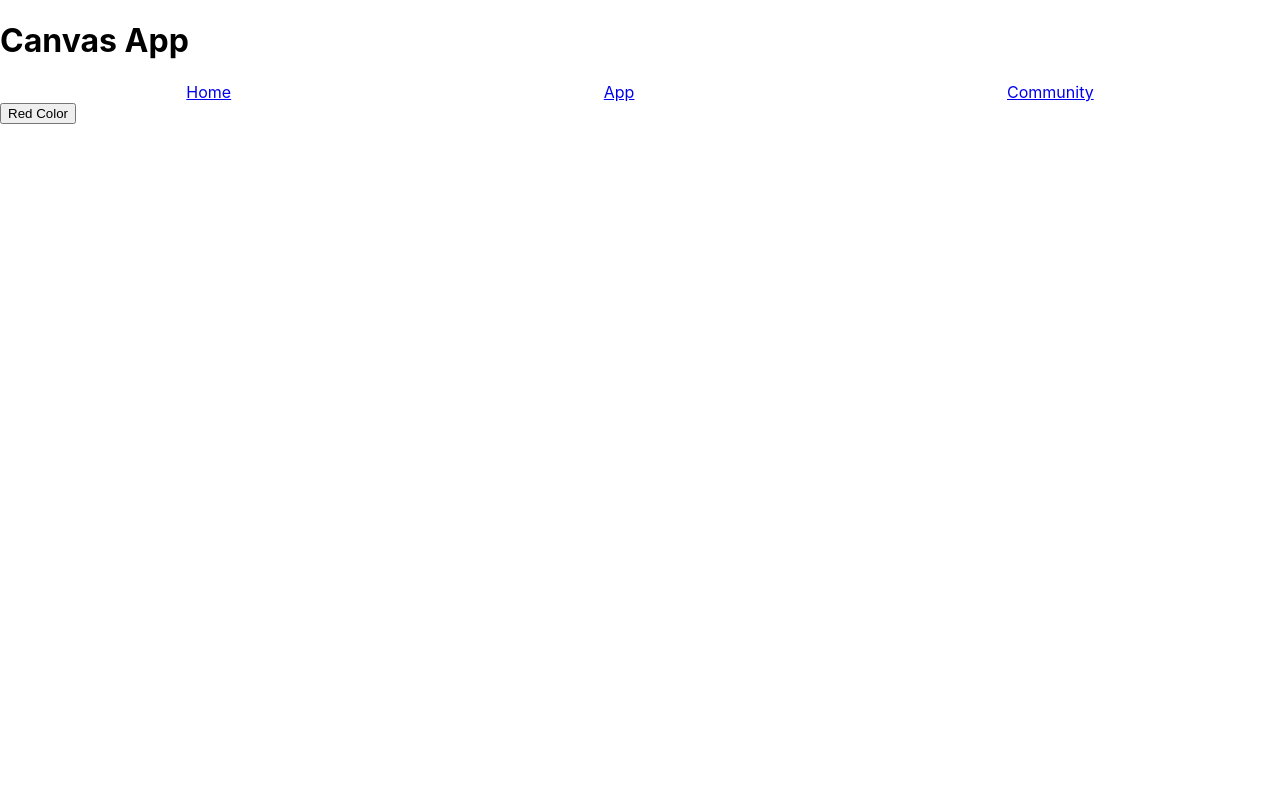
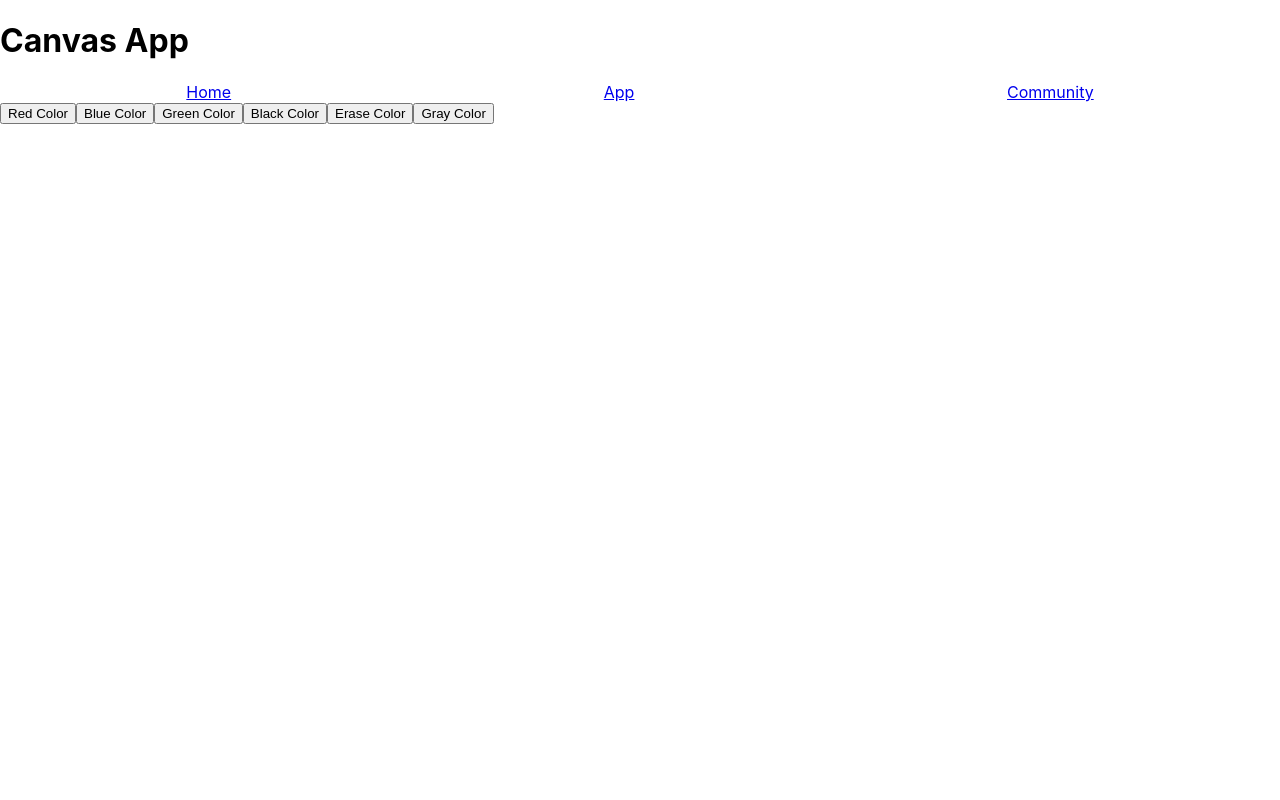
Before and after one commit to DonovanGallaway/notms-paint, a React (Create React App) app: page /draw in a window 1280 px wide. Shown: the top 800 px of the page. Built offline with nearby package versions, Linux system fonts and the light colour scheme.

Commit message:
broken 2 click on many colors

```diff
--- a/src/pages/Canvas.jsx
+++ b/src/pages/Canvas.jsx
@@ -9,9 +9,12 @@ const Canvas = (props) => {
   const [canvasConfig, setConfig] = useState({
     lineCap: 'round',
     strokeStyle: 'black',
-    lineWidth: 5
+    lineWidth: 5,
+    current: ()=>{}
 })
 
+
+  // Color Mods
   const setContext = () => {
     const canvas = canvasRef.current;
     const context = canvas.getContext('2d')
@@ -25,12 +28,57 @@ const Canvas = (props) => {
             setConfig({
             lineCap: 'round',
             strokeStyle: 'red',
-      lineWidth: 5
+            lineWidth: 5,
+            current: redState
         })
             setContext()
+        }
+        const blueState = () => {
+            setConfig({
+            lineCap: 'round',
+            strokeStyle: 'blue',
+            lineWidth: 5,
+            current: blueState
+        })
+            setContext()
+        }
+        const greenState = () => {
+            setConfig({
+            lineCap: 'round',
+            strokeStyle: 'green',
+            lineWidth: 5,
+            current: greenState
+        })
+            setContext()
+        }
+        const blackState = () => {
+            setConfig({
+            lineCap: 'round',
+            strokeStyle: 'black',
+            lineWidth: 5,
+            current: blackState
+        })
+            setContext()
+        }
+        const whiteState = () => {
+            setConfig({
+            lineCap: 'round',
+            strokeStyle: 'white',
+            lineWidth: 5,
+            current: whiteState
+        })
+            setContext()
+        }
+        const grayState = () => {
+            setConfig({
+            lineCap: 'round',
+            strokeStyle: 'gray',
+            lineWidth: 5,
+            current: grayState
+        })
+            setContext()
+        }
 
-
-  }
 
   useEffect(()=>{
     const canvas = canvasRef.current;
@@ -41,11 +89,11 @@ const Canvas = (props) => {
 
     const context = canvas.getContext('2d')
     context.scale(2,2)
-    context.lineCap = canvasConfig.lineCap
-    context.strokeStyle = canvasConfig.strokeStyle
-    context.lineWidth = canvasConfig.lineWidth
-    contextRef.current = context;
-    redState()
+    canvasConfig.current()
+    setContext()
+    canvasConfig.current()
+    setContext()
+
   }, [])
 
   const startDrawing = ({nativeEvent}) => {
@@ -69,7 +117,12 @@ const Canvas = (props) => {
   }
   return (
       <div className='canvas'>
-        <button onClick={() => {redState()}}>Red Color</button>
+        <button onClick={()=>{redState();redState()}}>Red Color</button>
+        <button onClick={()=>blueState()}>Blue Color</button>
+        <button onClick={()=>greenState()}>Green Color</button>
+        <button onClick={()=>blackState()}>Black Color</button>
+        <button onClick={()=>whiteState()}>Erase Color</button>
+        <button onClick={()=>grayState()}>Gray Color</button>
       <canvas
         onMouseDown={startDrawing}
         onMouseUp={finishDrawing}
```
Lines whose indentation alone changed are shown as unchanged.
